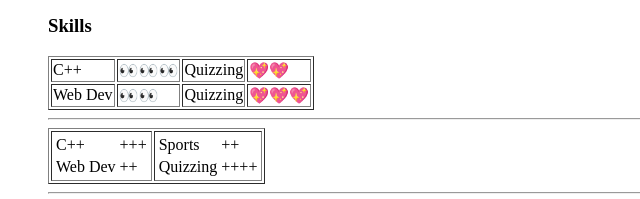
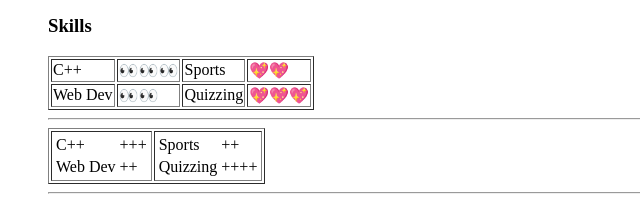
Before and after one commit to potatoninja22/trial, a plain HTML site: page index.html in a window 1280 px wide. Shown: the part 628-827 px from the top of the page, 0-640 px from the left. Drawn offline with Linux system fonts and the light colour scheme.

Commit message:
Update index.html

```diff
--- a/index.html
+++ b/index.html
@@ -53,7 +53,7 @@
                 C++
             </td>
             <td>👀👀👀</td>
-            <td>Quizzing</td>
+            <td>Sports</td>
             <td>💖💖</td>
             </tr>
             <tr>
```
